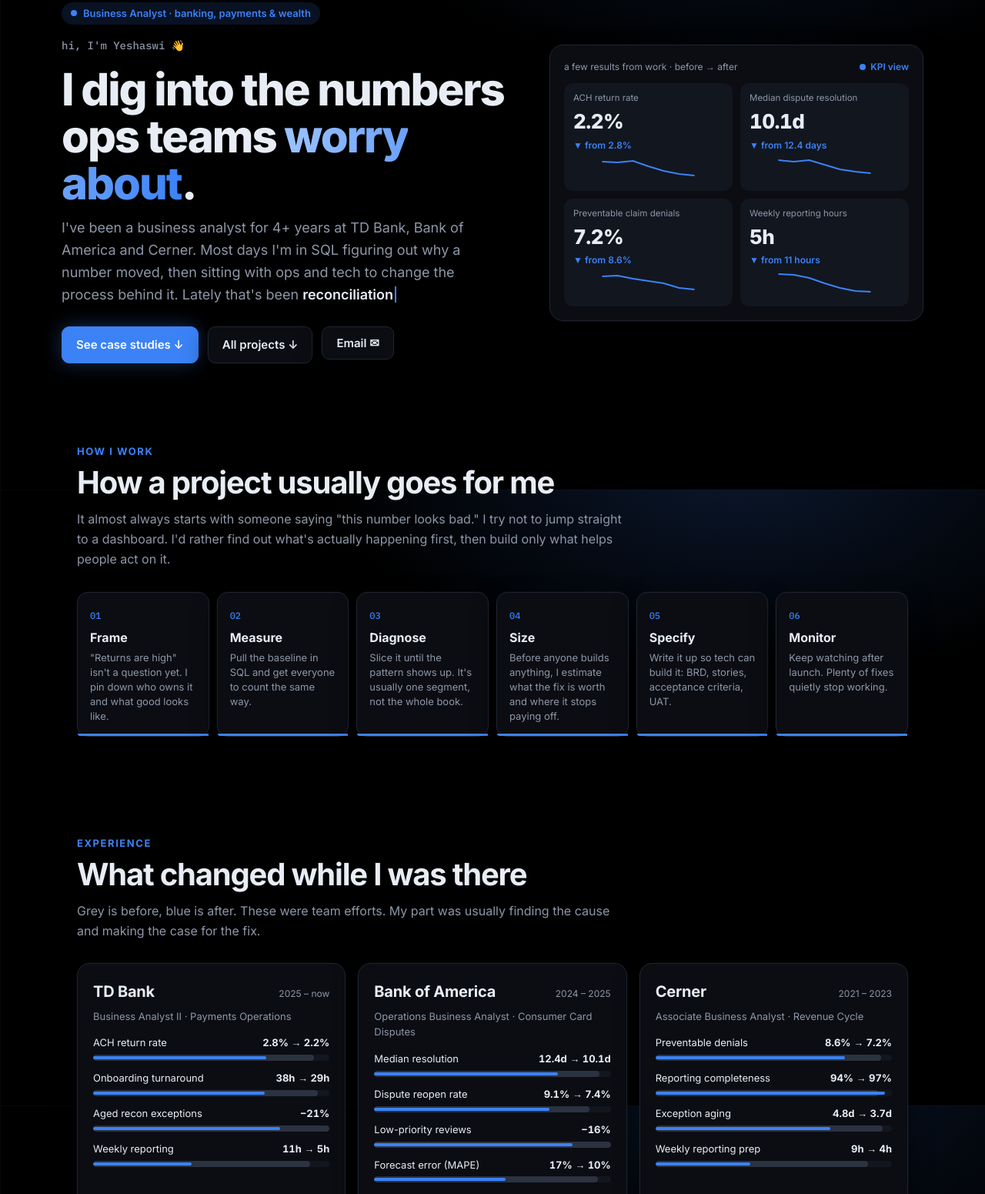
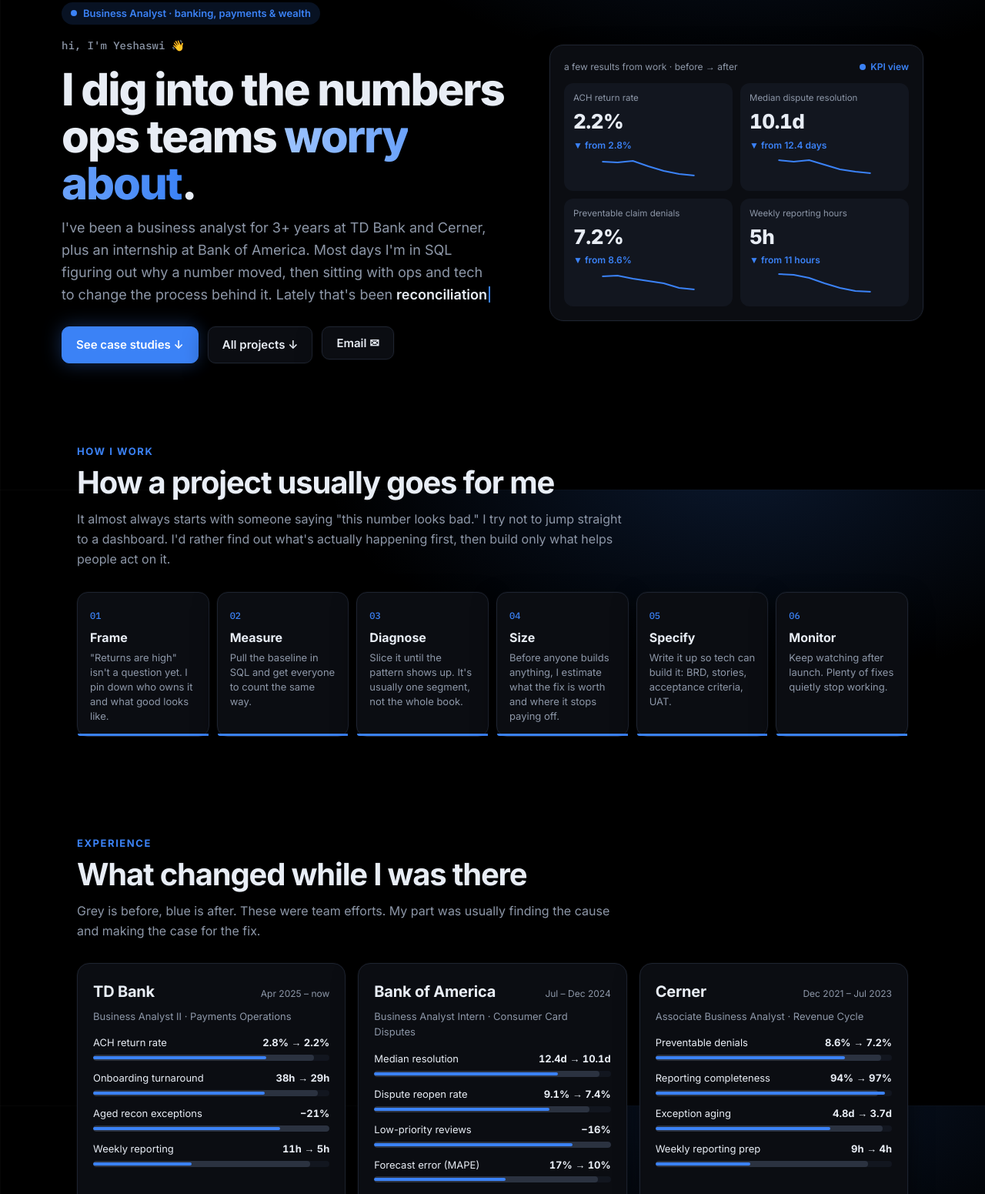
Before and after one commit to rddyyashuu027-pixe/ba-portfolio, a plain HTML site: page index.html in a window 1280 px wide. Shown: the part 164-1715 px from the top of the page at 77% size. Drawn offline with Linux system fonts and the light colour scheme.

Commit message:
Update experience timeline
Co-Authored-By: Claude Opus 5.5 <noreply@anthropic.com>

```diff
--- a/index.html
+++ b/index.html
@@ -224,7 +224,7 @@ footer .wrap{display:flex;justify-content:space-between;gap:20px;flex-wrap:wrap;
     <span class="eyebrow"><span class="dot"></span>Business Analyst · banking, payments &amp; wealth</span>
     <p class="hello">hi, I'm Yeshaswi 👋</p>
     <h1>I dig into the numbers ops teams <span class="grad">worry about</span>.</h1>
-    <p class="lede">I've been a business analyst for 4+ years at TD Bank, Bank of America and Cerner. Most days I'm in SQL figuring out why a number moved, then sitting with ops and tech to change the process behind it. Lately that's been <span class="typed" id="typed">ACH returns</span></p>
+    <p class="lede">I've been a business analyst for 3+ years at TD Bank and Cerner, plus an internship at Bank of America. Most days I'm in SQL figuring out why a number moved, then sitting with ops and tech to change the process behind it. Lately that's been <span class="typed" id="typed">ACH returns</span></p>
     <div class="cta">
       <a class="btn primary" href="#ach">See case studies ↓</a>
       <a class="btn" href="#projects">All projects ↓</a>
@@ -266,19 +266,19 @@ footer .wrap{display:flex;justify-content:space-between;gap:20px;flex-wrap:wrap;
 <section id="impact"><div class="wrap">
   <div class="reveal"><div class="sec-tag">Experience</div><h2>What changed while I was there</h2><p class="sub">Grey is before, blue is after. These were team efforts. My part was usually finding the cause and making the case for the fix.</p></div>
   <div class="impact">
-    <div class="card reveal"><div class="co"><h3>TD Bank</h3><span class="when">2025 – now</span></div><div class="role">Business Analyst II · Payments Operations</div>
+    <div class="card reveal"><div class="co"><h3>TD Bank</h3><span class="when">Apr 2025 – now</span></div><div class="role">Business Analyst II · Payments Operations</div>
       <div class="ba" data-b="2.8" data-a="2.2" data-max="3"><div class="t"><span>ACH return rate</span><span>2.8% → 2.2%</span></div><div class="bar"><i class="before"></i><i class="after"></i></div></div>
       <div class="ba" data-b="38" data-a="29" data-max="40"><div class="t"><span>Onboarding turnaround</span><span>38h → 29h</span></div><div class="bar"><i class="before"></i><i class="after"></i></div></div>
       <div class="ba" data-b="100" data-a="79" data-max="100"><div class="t"><span>Aged recon exceptions</span><span>−21%</span></div><div class="bar"><i class="before"></i><i class="after"></i></div></div>
       <div class="ba" data-b="11" data-a="5" data-max="12"><div class="t"><span>Weekly reporting</span><span>11h → 5h</span></div><div class="bar"><i class="before"></i><i class="after"></i></div></div>
     </div>
-    <div class="card reveal"><div class="co"><h3>Bank of America</h3><span class="when">2024 – 2025</span></div><div class="role">Operations Business Analyst · Consumer Card Disputes</div>
+    <div class="card reveal"><div class="co"><h3>Bank of America</h3><span class="when">Jul – Dec 2024</span></div><div class="role">Business Analyst Intern · Consumer Card Disputes</div>
       <div class="ba" data-b="12.4" data-a="10.1" data-max="13"><div class="t"><span>Median resolution</span><span>12.4d → 10.1d</span></div><div class="bar"><i class="before"></i><i class="after"></i></div></div>
       <div class="ba" data-b="9.1" data-a="7.4" data-max="10"><div class="t"><span>Dispute reopen rate</span><span>9.1% → 7.4%</span></div><div class="bar"><i class="before"></i><i class="after"></i></div></div>
       <div class="ba" data-b="100" data-a="84" data-max="100"><div class="t"><span>Low-priority reviews</span><span>−16%</span></div><div class="bar"><i class="before"></i><i class="after"></i></div></div>
       <div class="ba" data-b="17" data-a="10" data-max="18"><div class="t"><span>Forecast error (MAPE)</span><span>17% → 10%</span></div><div class="bar"><i class="before"></i><i class="after"></i></div></div>
     </div>
-    <div class="card reveal"><div class="co"><h3>Cerner</h3><span class="when">2021 – 2023</span></div><div class="role">Associate Business Analyst · Revenue Cycle</div>
+    <div class="card reveal"><div class="co"><h3>Cerner</h3><span class="when">Dec 2021 – Jul 2023</span></div><div class="role">Associate Business Analyst · Revenue Cycle</div>
       <div class="ba" data-b="8.6" data-a="7.2" data-max="9"><div class="t"><span>Preventable denials</span><span>8.6% → 7.2%</span></div><div class="bar"><i class="before"></i><i class="after"></i></div></div>
       <div class="ba" data-b="94" data-a="97" data-max="100" data-up="1"><div class="t"><span>Reporting completeness</span><span>94% → 97%</span></div><div class="bar"><i class="before"></i><i class="after"></i></div></div>
       <div class="ba" data-b="4.8" data-a="3.7" data-max="5"><div class="t"><span>Exception aging</span><span>4.8d → 3.7d</span></div><div class="bar"><i class="before"></i><i class="after"></i></div></div>
```
Also changed, not shown: src/template.html (+4 -4 lines).
